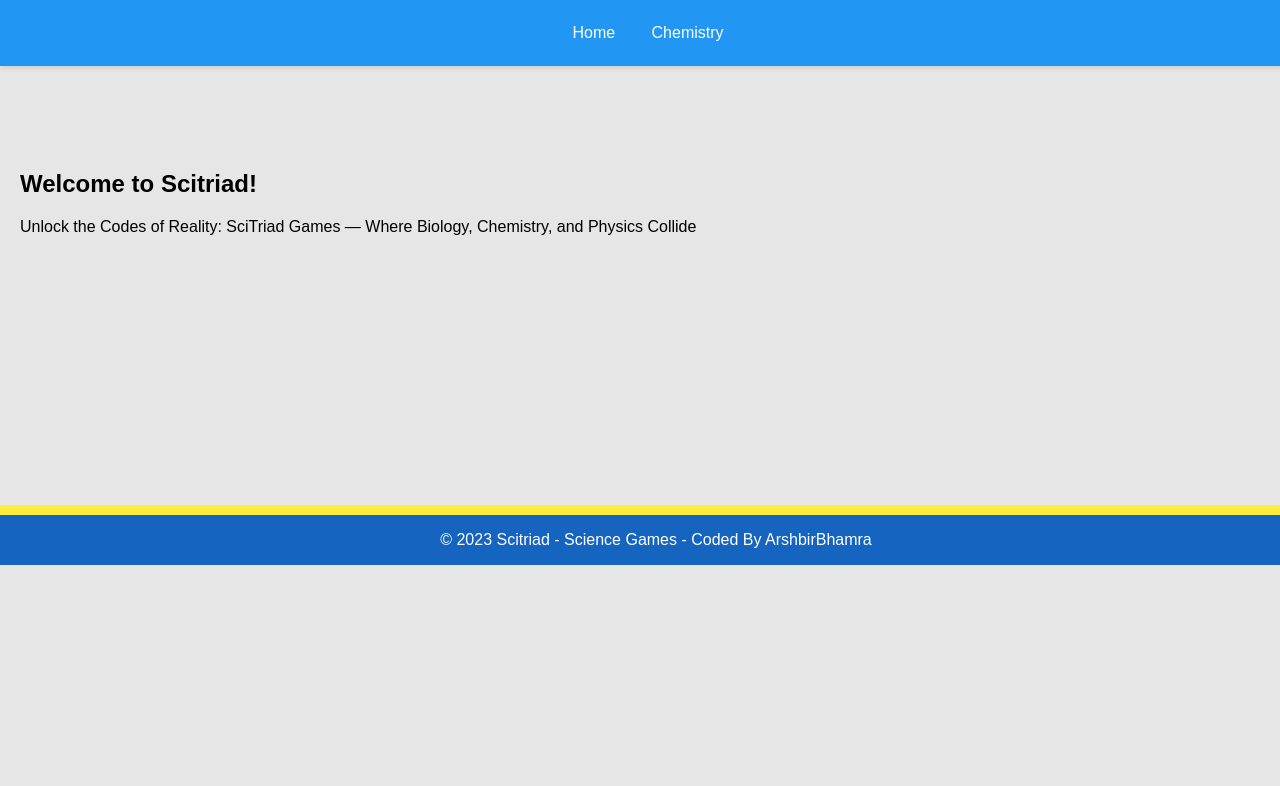
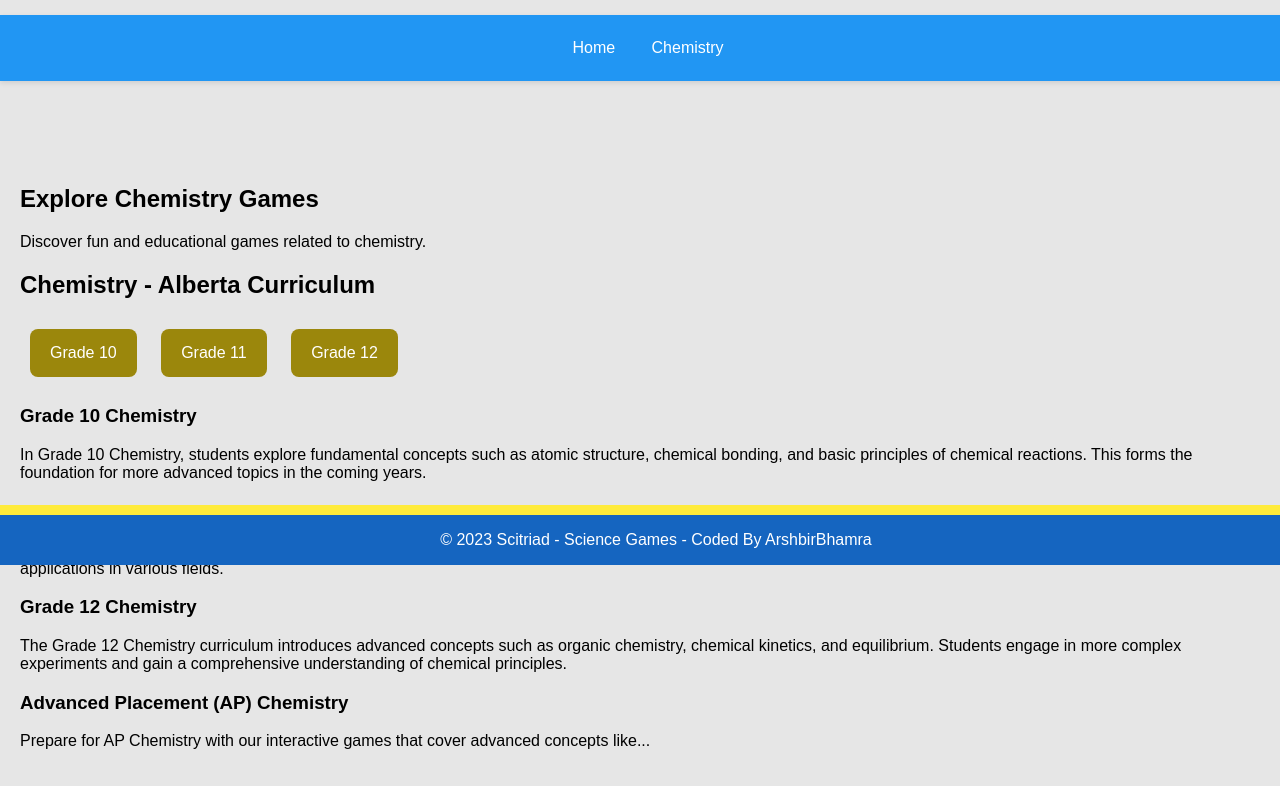
Before and after one commit to arshkin/SciTriad, a plain HTML site: page index.html in a window 1280 px wide. Shown: the part 235-1021 px from the top of the page. Before the commit the page ends 800 px from the top, so only its background shows below. Drawn offline with Linux system fonts and the light colour scheme.

Commit message:
Update index.html

```diff
--- a/index.html
+++ b/index.html
@@ -1,19 +1,37 @@
-
-
 <!DOCTYPE html>
 <html lang="en">
 <head>
     <meta charset="UTF-8">
     <meta name="viewport" content="width=device-width, initial-scale=1.0">
-    <title>Scitriad - Science Games</title>
+    <title>Scitriad - Science Games Website</title>
     <link rel="icon" href="Faticon.png" type="image/x-icon">
+
     <style>
+
+       .alberta-button {
+            background-color: #9B870C; /* Green */
+            color: white;
+            padding: 15px 20px;
+            text-align: center;
+            text-decoration: none;
+            display: inline-block;
+            font-size: 16px;
+            margin: 10px;
+            cursor: pointer;
+            border-radius: 8px;
+            transition: background-color 0.3s;
+        }
+
+        .alberta-button:hover {
+            background-color: #45a049; /* Darker green on hover */
+        }
+
         body {
-            font-family: 'Arial', 'Segoe UI', Tahoma, Geneva, Verdana, sans-serif;
+            font-family: 'Arial', sans-serif;
             margin: 0;
             padding: 0;
             background-color: #e6e6e6; /* Light Gray */
-            animation: fadeIn 1s ease-in-out; /* Adjust the duration and easing function as needed */
+            animation: fadeIn 0.2s ease-in-out; /* Adjust the duration and easing function as needed */
         }
 
         @keyframes fadeIn {
@@ -33,6 +51,14 @@
             border-bottom: 10px solid #ffeb3b; /* Yellow */
             font-family: 'Roboto', cursive; /* Fancier Font */
             font-size: xx-large;
+            position: fixed;
+            width: 100%;
+            top: 0;
+            z-index: 1000;
+        }
+
+        body {
+            margin-top: 250px; /* Adjust this value to match the height of your fixed header */
         }
 
         nav {
@@ -72,6 +98,8 @@
             bottom: 0;
             width: 100%;
             border-top: 10px solid #ffeb3b; /* Yellow */
+            opacity: 0; /* Initially hidden */
+            transition: opacity 0.3s;
         }
 
         #logo {
@@ -89,11 +117,10 @@
 </head>
 <body>
 
-
     <header>
-        <!-- Add the logo image here -->
         <img id="logo" src="Scitriad.png" alt="Scitriad Logo">
         <h1> I <3 it </h1>
+
     </header>
 
     <nav>
@@ -103,16 +130,60 @@
     </nav>
 
     <section>
-        <h2>Welcome to Scitriad!</h2>
-        <p>Unlock the Codes of Reality: SciTriad Games — Where Biology, Chemistry, and Physics Collide</p>
+        <h2>Explore Chemistry Games</h2>
+        <p>Discover fun and educational games related to chemistry.</p>
+
+        <h2>Chemistry - Alberta Curriculum</h2>
+
+        <!-- Buttons for grades 10-12 -->
+        <a href="#grade10" class="alberta-button">Grade 10</a>
+        <a href="#grade11" class="alberta-button">Grade 11</a>
+        <a href="#grade12" class="alberta-button">Grade 12</a>
+
+        <!-- Add specific content for each grade -->
+        <div id="grade10">
+            <h3>Grade 10 Chemistry</h3>
+            <p>In Grade 10 Chemistry, students explore fundamental concepts such as atomic structure, chemical bonding, and basic principles of chemical reactions. This forms the foundation for more advanced topics in the coming years.</p>
+        </div>
+
+        <div id="grade11">
+            <h3>Grade 11 Chemistry</h3>
+            <p>Grade 11 Chemistry delves deeper into topics like stoichiometry, gases, and thermodynamics. Students start to explore the diversity of chemical reactions and their applications in various fields.</p>
+        </div>
+
+        <div id="grade12">
+            <h3>Grade 12 Chemistry</h3>
+            <p>The Grade 12 Chemistry curriculum introduces advanced concepts such as organic chemistry, chemical kinetics, and equilibrium. Students engage in more complex experiments and gain a comprehensive understanding of chemical principles.</p>
+        </div>
+
+
+
+
+        <h3>Advanced Placement (AP) Chemistry</h3>
+        <p>Prepare for AP Chemistry with our interactive games that cover advanced concepts like...</p>
+        <!-- Add specific content related to AP Chemistry -->
     </section>
 
 
-    <!-- Add more sections for Chemistry, Biology, and Physics -->
 
     <footer>
         &copy; 2023 Scitriad - Science Games - Coded By ArshbirBhamra
     </footer>
+    <script>
+        var lastScrollTop = 0;
+
+        window.addEventListener("scroll", function() {
+            var st = window.pageYOffset || document.documentElement.scrollTop;
+            if (st > lastScrollTop){
+                // Scrolling down
+                document.querySelector('footer').style.opacity = '0';
+            } else {
+                // Scrolling up
+                document.querySelector('footer').style.opacity = '1';
+            }
+            lastScrollTop = st;
+        });
+    </script>
 
 </body>
 </html>
```
